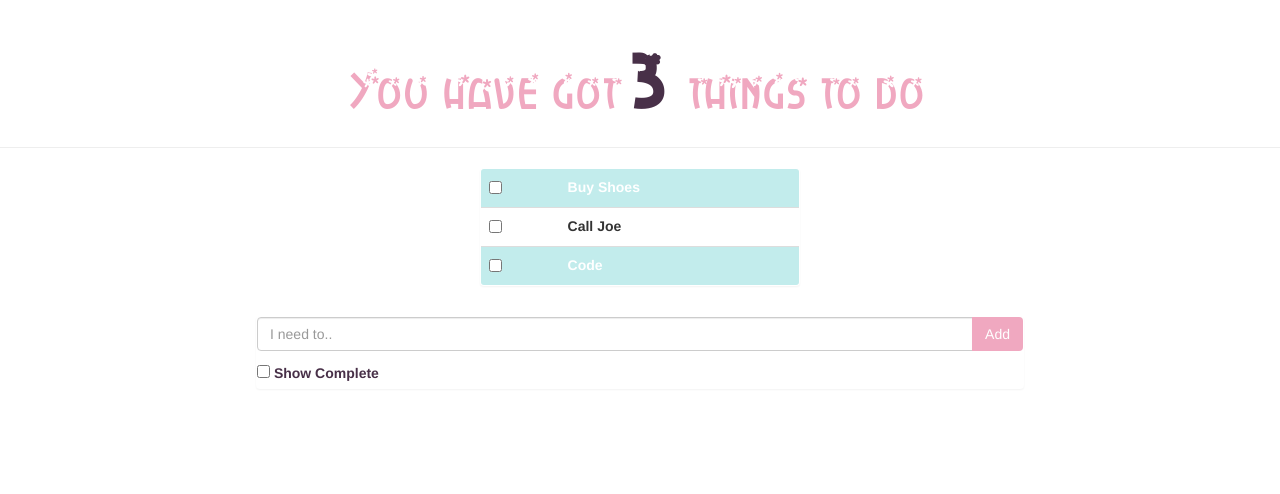
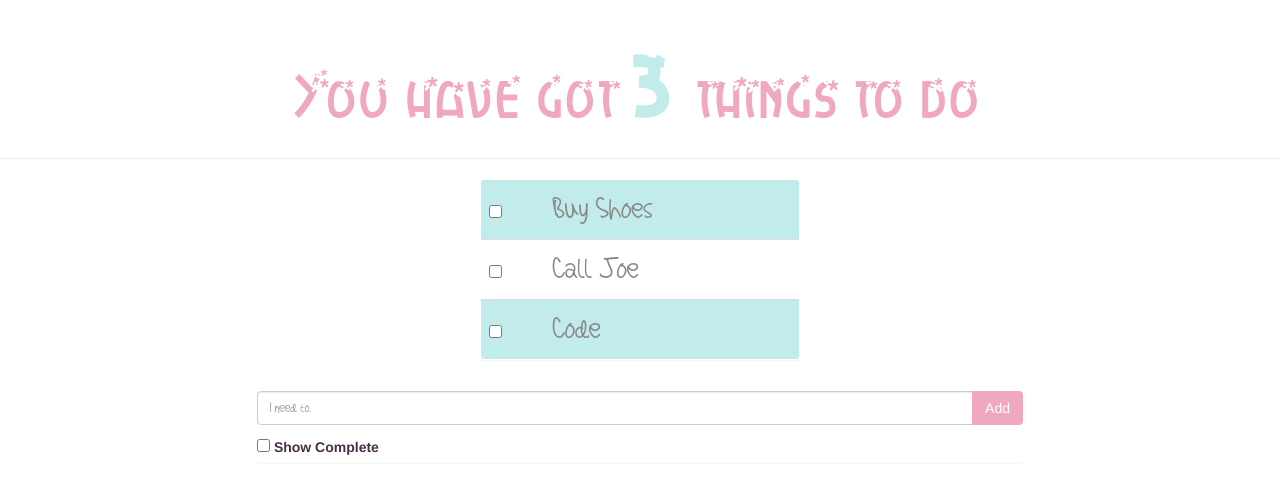
Before and after one commit to shepleasure/shepleasure.github.io, a plain HTML site: page index.html in a window 1280 px wide. Drawn offline with Linux system fonts and the light colour scheme.

Commit message:
validation

```diff
--- a/index.html
+++ b/index.html
@@ -11,26 +11,29 @@
 			font-family: flower;
 			src: url('bootstrap/fonts/flower.ttf');
 		}
+		@font-face {
+			font-family: adam;
+			src: url('bootstrap/fonts/adam.ttf');
+		}
 		.page-header h1 {
 			text-align: center;
 			font-family: flower;
-			font-size: 50px;
+			font-size: 60px;
 			color: #F0A8C0;
 		}
 		#count {
-			color: #483048;
+			color: #C2ECEC;
 			font-weight: bolder;
-			font-size: 80px;
+			font-size: 90px;
 		}
 		.panel {
 			width: 25%;
 			margin: auto;
 		}
-		td {
-			font-weight: bolder;
-		}
-		td:nth-child(odd) {
-			color: white;
+		td, input {
+			font-family: adam;
+			font-size: 30px;
+			color: #888888;
 		}
 		.btn {
 			background-color: #F0A8C0;
--- a/todo.js
+++ b/todo.js
@@ -37,7 +37,14 @@ var model = {
 			}
 
 			$scope.addNewItem = function (actionText) {
+				if (!actionText) {
+					return;
+				}
+
+				else {
 				$scope.todo.items.push({ action: actionText, done: false });
+
+				}
 			}
 
 		});
```
Also changed, not shown: bootstrap/fonts/adam.ttf (added).
